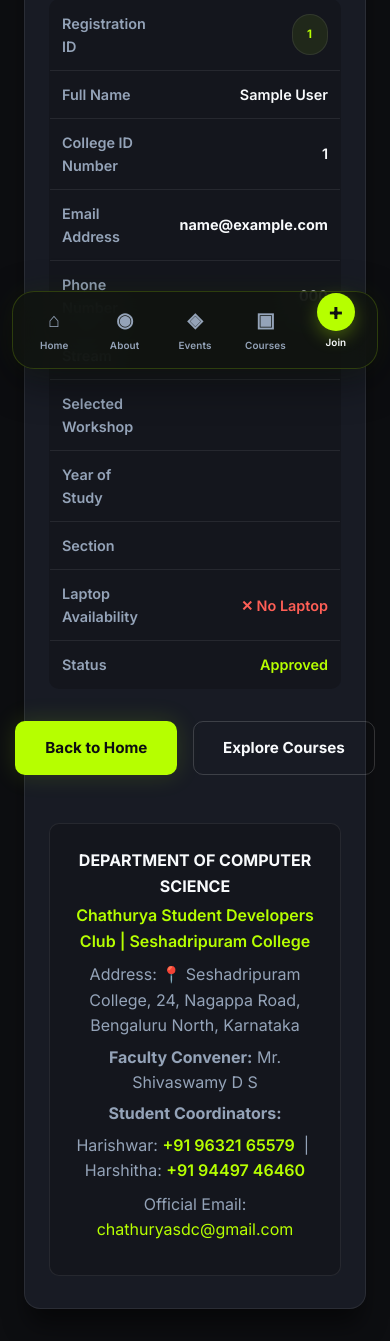
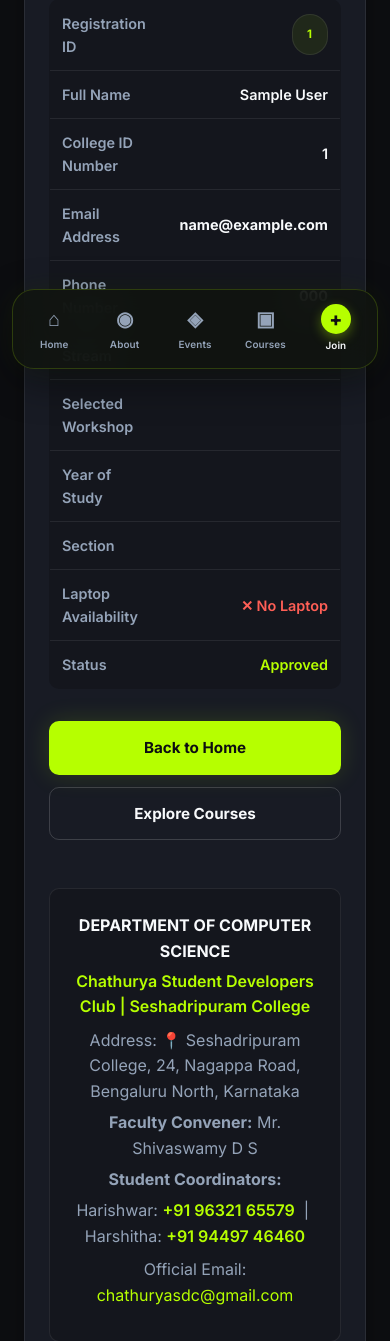
Before and after one commit to balajiaj23-spider/chaturyanew, a Django app: page /registration-success/1/ in a window 390 px wide. Shown: the part 459-1800 px from the top of the page. Run offline with Django 5.2, Linux system fonts and the light colour scheme; tables that the repository leaves empty hold one stand-in row (values such as "Sample post"); some libraries are stand-ins or nearby versions.

Commit message:
Fix mobile bottom navigation join button alignment and registration result page action buttons container overflow

```diff
--- a/static/css/style.css
+++ b/static/css/style.css
@@ -1618,43 +1618,70 @@ p {
     }
 
 
+    /* ---------- RESULT ACTIONS BUTTONS ---------- */
+
+    .result-actions {
+        display: flex;
+        gap: 1rem;
+        justify-content: center;
+        align-items: center;
+        width: 100%;
+        max-width: 100%;
+        box-sizing: border-box;
+        margin-top: 1.5rem;
+    }
+
+
     /* ---------- REGISTER / JOIN BUTTON ---------- */
-
-    .mobile-register-item .mobile-nav-icon {
-        width: 38px;
-        height: 38px;
-
-        margin-top: -16px;
-
-        background: var(--accent);
-
-        color: #111;
-
-        border-radius: 50%;
-
-        font-size: 1.5rem;
-
-        box-shadow:
-            0 6px 18px rgba(182, 255, 0, 0.3);
-    }
 
     .mobile-register-item {
         color: var(--text-primary);
     }
 
+    .mobile-register-item .mobile-nav-icon {
+        width: 30px;
+        height: 30px;
+        margin-top: 0;
+        background: var(--accent);
+        color: #111;
+        border-radius: 50%;
+        font-size: 1.2rem;
+        font-weight: 800;
+        box-shadow: 0 4px 12px rgba(182, 255, 0, 0.35);
+        display: flex;
+        align-items: center;
+        justify-content: center;
+    }
+
     .mobile-register-item:hover .mobile-nav-icon {
-        transform: translateY(-3px) scale(1.05);
+        transform: scale(1.08);
     }
 
     .mobile-register-item.active::before {
         display: none;
     }
 
+    /* Registration result page action buttons responsive fix */
+    .result-actions {
+        flex-direction: column;
+        gap: 0.75rem;
+        width: 100%;
+        max-width: 100%;
+        box-sizing: border-box;
+    }
+
+    .result-actions .btn {
+        width: 100%;
+        max-width: 100%;
+        box-sizing: border-box;
+        text-align: center;
+    }
+
 }
 
 
 /* ==========================================================
-   VERY SMALL SCREENS
+   VERY SMALL SCREENS (320px - 380px)
    ========================================================== */
 
 @media (max-width: 380px) {
@@ -1666,17 +1693,17 @@ p {
     }
 
     .mobile-nav-label {
-        font-size: 0.55rem;
+        font-size: 0.58rem;
     }
 
     .mobile-nav-icon {
-        font-size: 1.1rem;
+        font-size: 1.05rem;
     }
 
     .mobile-register-item .mobile-nav-icon {
-        width: 35px;
-        height: 35px;
-        font-size: 1.3rem;
-    }
-
-}
+        width: 26px;
+        height: 26px;
+        font-size: 1.05rem;
+    }
+
+}
--- a/workshop/templates/workshop/registration_success.html
+++ b/workshop/templates/workshop/registration_success.html
@@ -31,7 +31,7 @@
             </tbody>
           </table>
 
-          <div style="display: flex; gap: 1rem; justify-content: center;">
+          <div class="result-actions">
             <a href="{% url 'home' %}" class="btn btn-primary">Back to Home</a>
             <a href="{% url 'courses_list' %}" class="btn btn-secondary">Explore Courses</a>
           </div>
```
